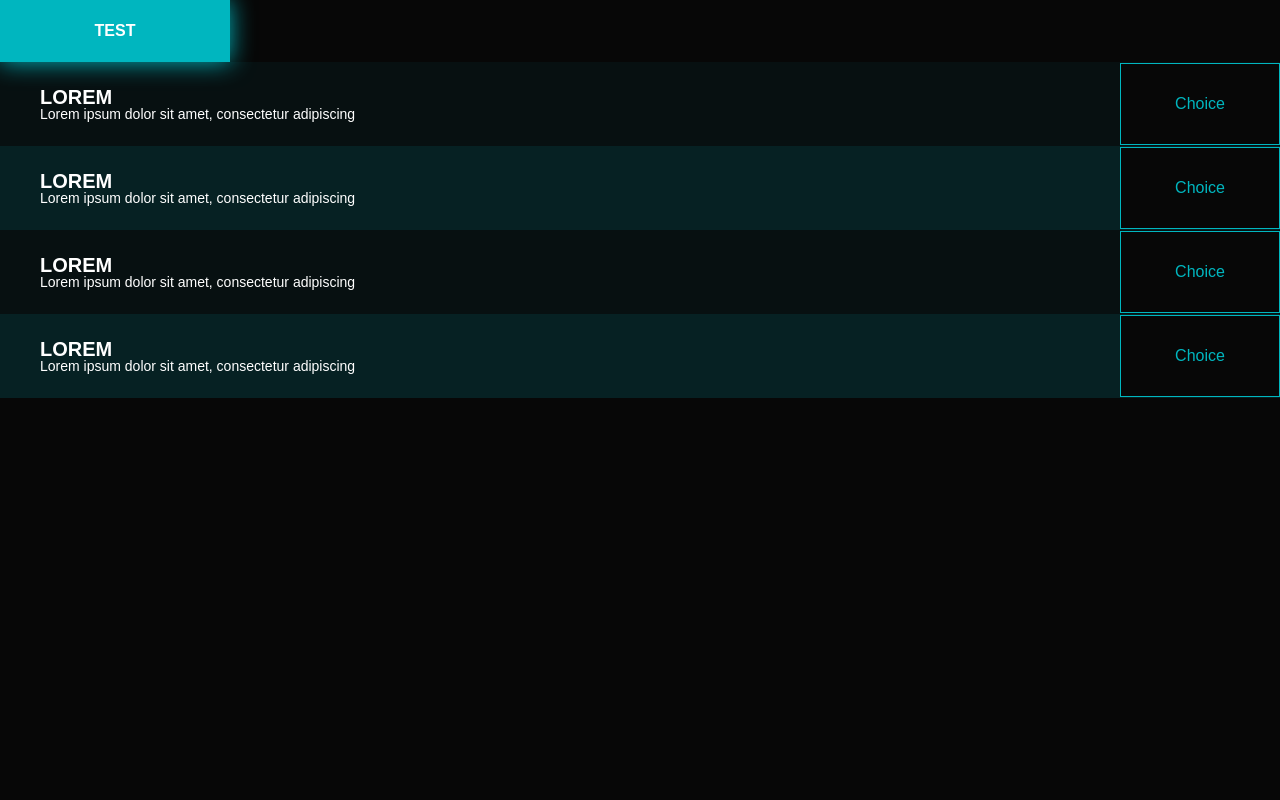
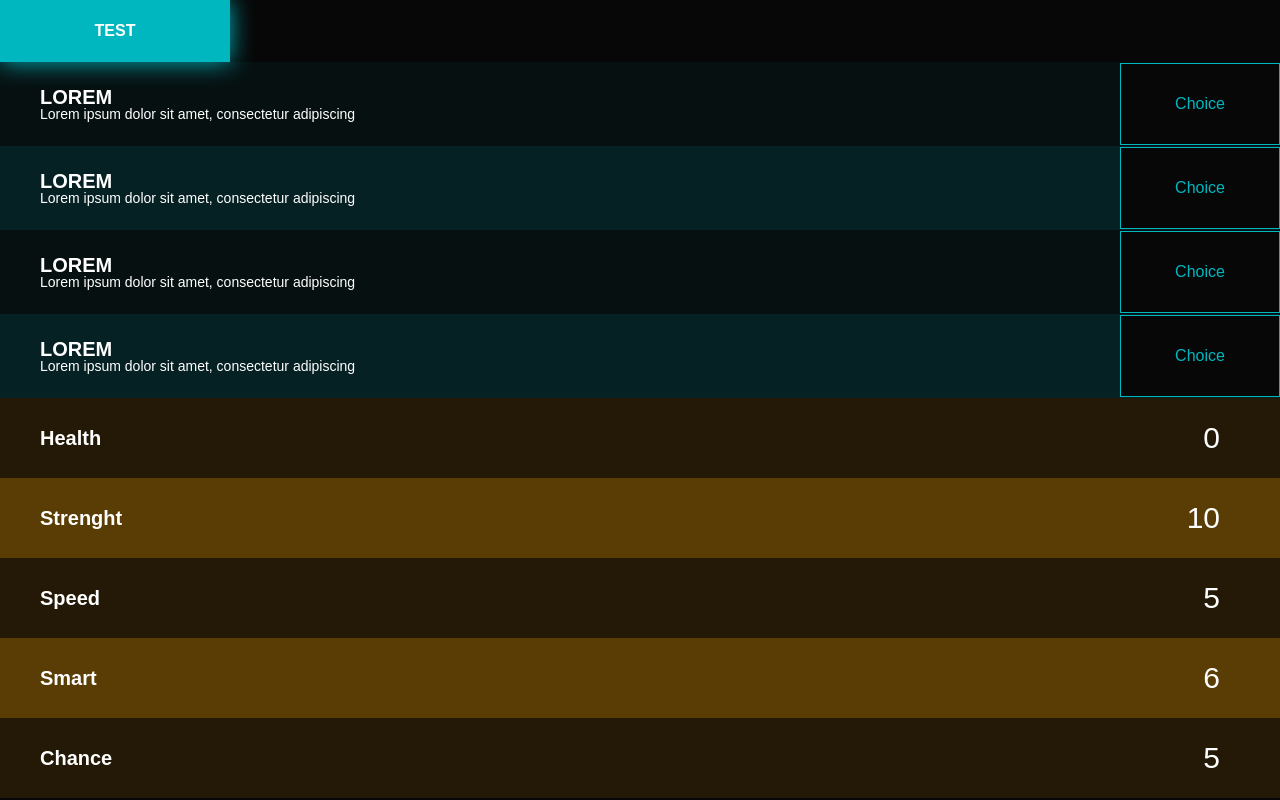
Before and after one commit to nathanszig/NAKDYB, a Nuxt app in the folder front/: page /test in a window 1280 px wide. Built offline with nearby package versions, Linux system fonts and the light colour scheme; a web font is replaced by a local one.

Commit message:
:sparkles: TableNumberPlayer

```diff
--- a/front/components/molecule/TableNumber.vue
+++ /dev/null
@@ -1,17 +0,0 @@
-<script setup>
-defineProps({
-  // Table contents
-  table: {
-    type: Array,
-    required: true
-  },
-})
-</script>
-
-<template>
-
-</template>
-
-<style scoped lang="scss">
-
-</style>
--- /dev/null
+++ b/front/components/molecule/TableNumberPlayer.vue
@@ -0,0 +1,67 @@
+<script setup>
+defineProps({
+  // Find out if the painting is in edition
+  isEdit: {
+    type: Boolean,
+    required: false,
+    default: false
+  }
+})
+
+// Table contents
+const table = defineModel()
+
+// Increment the number
+const incrementNumber = (key) => {
+  table.value[key]++
+}
+
+// Decrement the number
+const decrementNumber = (key) => {
+  table.value[key]--
+}
+</script>
+
+<template>
+  <ul :class="`table-number-player`" v-for="(item, key) in table" :key="key">
+    <li>
+      <p>{{ key }}</p>
+      <div>
+        <button v-if="isEdit && item > 0" @click="decrementNumber(key)">-</button>
+        <span>{{ item }}</span>
+        <button v-if="isEdit && item < 10" @click="incrementNumber(key)">+</button>
+      </div>
+    </li>
+  </ul>
+</template>
+
+<style scoped lang="scss">
+.table-number-player {
+  li {
+    display: flex;
+    align-items: center;
+    justify-content: space-between;
+    background-color: var(--orange-900);
+    padding: 25px 40px;
+    p {
+      font-weight: bold;
+      font-size: 20px;
+      text-transform: capitalize;
+    }
+    div {
+      display: flex;
+      align-items: center;
+      color: var(--white-100);
+      span {
+        margin: 0 20px;
+      }
+      span, button {
+        font-size: 30px;
+      }
+    }
+  }
+  &:nth-child(odd) {
+    background-color: var(--orange-700);
+  }
+}
+</style>
--- a/front/pages/test.vue
+++ b/front/pages/test.vue
@@ -21,11 +21,20 @@ const table = [
     isSelected: false
   }
 ]
+
+const stats = ref({
+  health: 0,
+  strenght: 10,
+  speed: 5,
+  smart: 6,
+  chance: 5,
+});
 </script>
 
 <template>
-<Button name="test" />
-  <TableText :table="table" />
+  <Button name="test"/>
+  <TableText :table="table"/>
+  <TableNumberPlayer v-model="stats" />
 </template>
 
 <style scoped>
```
